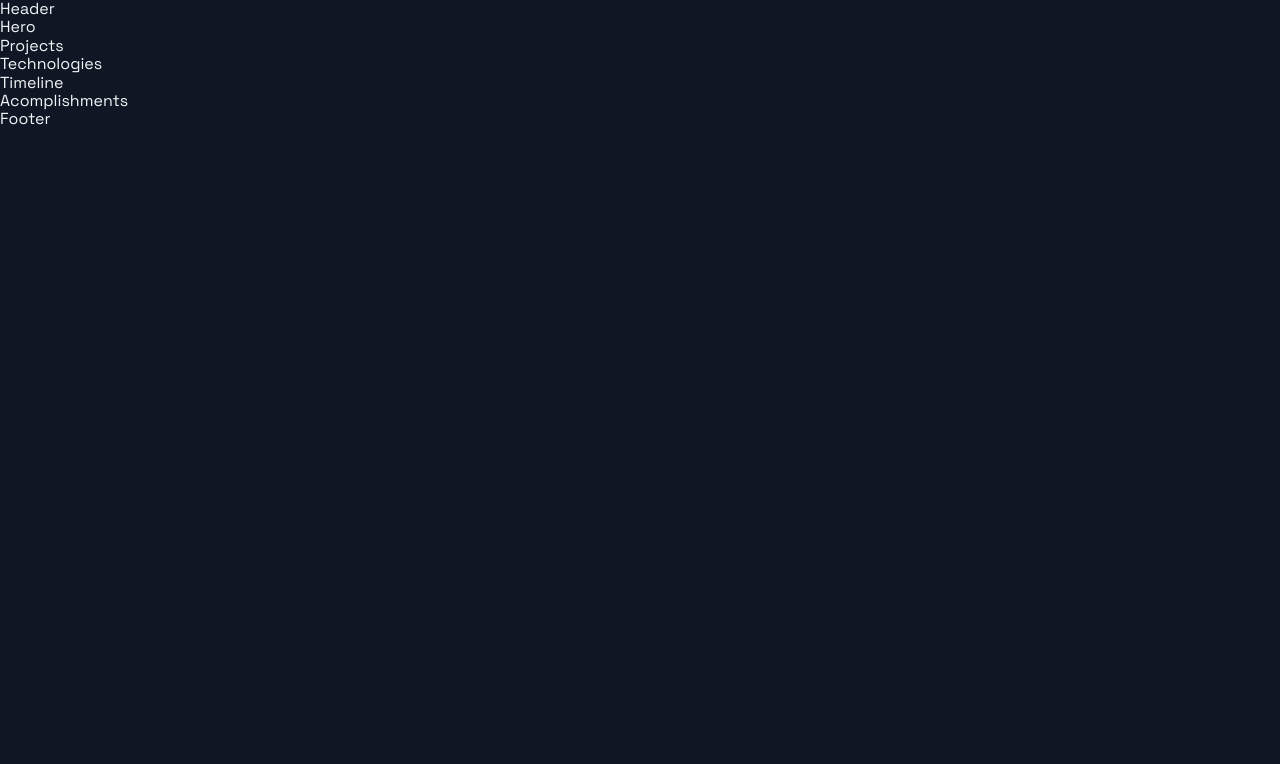
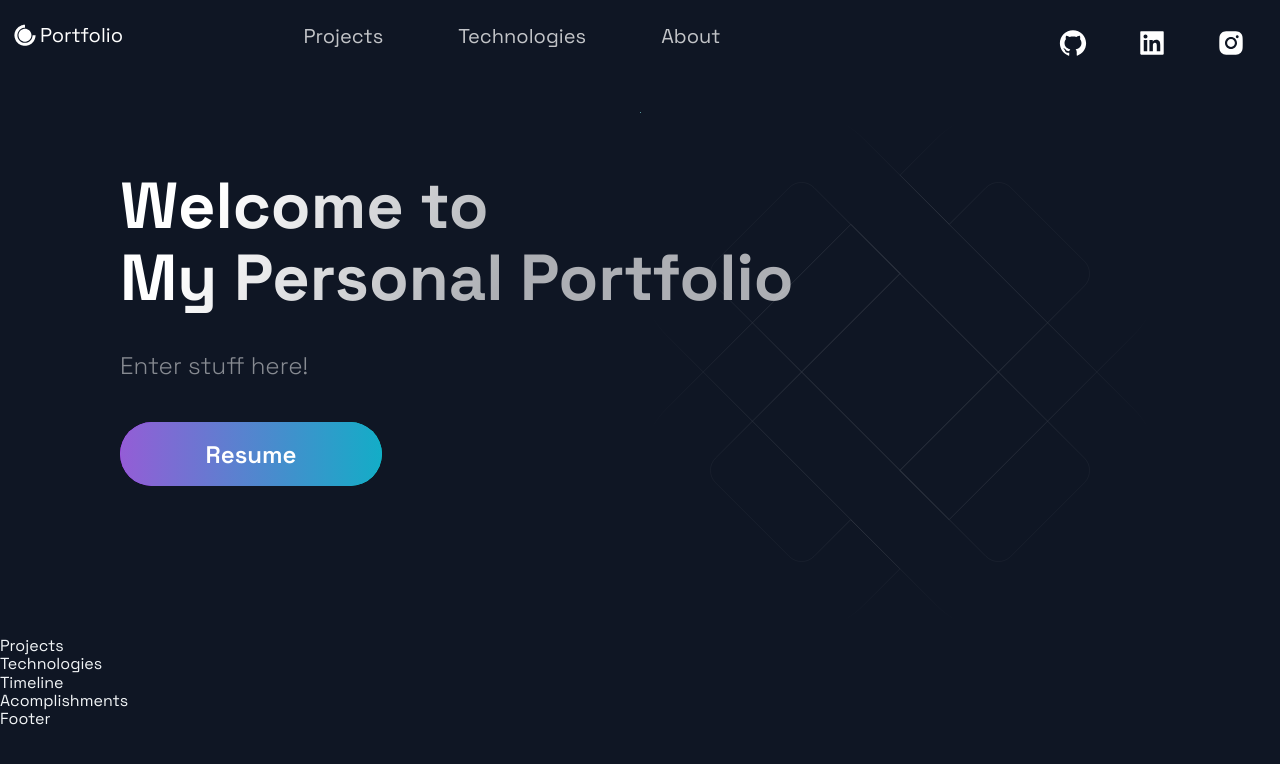
Before and after one commit to ChrisNulis/portfoliotwo, a Next.js app: page / in a window 1280 px wide. Shown: the top 764 px of the page. Built offline with nearby package versions, Linux system fonts and the light colour scheme.

Commit message:
Hero Section done

```diff
--- a/src/components/Header/Header.js
+++ b/src/components/Header/Header.js
@@ -2,13 +2,49 @@ import Link from 'next/link';
 import React from 'react';
 import { AiFillGithub, AiFillInstagram, AiFillLinkedin } from 'react-icons/ai';
 import { DiCssdeck } from 'react-icons/di';
-
-import { Container, Div1, Div2, Div3, NavLink, SocialIcons } from './HeaderStyles';
+import { Container, Div1, Div2, Div3, NavLink, SocialIcons, Span } from './HeaderStyles';
 
 const Header = () =>  (
-  <div>
-    Header
-  </div>
+  <Container>
+    <Div1>
+      <Link href="/">
+        <a style={{ display: "flex", alignItems: "center", color: 'white', marginBottom: '20px'}}>
+          <DiCssdeck size="3rem" /> <Span>Portfolio</Span>
+        </a>
+      </Link>
+
+    </Div1>
+    <Div2>
+      <li>
+        <Link href="#projects">
+          <NavLink>Projects</NavLink>
+        </Link>
+      </li>
+      <li>
+        <Link href="#tech">
+          <NavLink>Technologies</NavLink>
+        </Link>
+      </li>
+      <li>
+        <Link href="#about">
+          <NavLink>About</NavLink>
+        </Link>
+      </li>
+    </Div2>
+    <Div3>
+      <SocialIcons href="https://github.com">
+        <AiFillGithub size="3rem" />
+      </SocialIcons>
+      <SocialIcons href="https://linkedin.com">
+        <AiFillLinkedin size="3rem" />
+      </SocialIcons>
+      <SocialIcons href="https://instagram.com">
+        <AiFillInstagram size="3rem" />
+      </SocialIcons>
+
+
+    </Div3>
+  </Container>
 );
 
 export default Header;
--- a/src/components/Header/HeaderStyles.js
+++ b/src/components/Header/HeaderStyles.js
@@ -17,6 +17,11 @@ export const Container = styled.div`
     grid-row-gap: 0.5rem;
   }
 `;
+
+export const Span = styled.span`
+  font-size: 2rem;
+`;
+
 export const Div1 = styled.div`
   grid-area: 1 / 1 / 2 / 2;
   display: flex;
--- a/src/components/Hero/Hero.js
+++ b/src/components/Hero/Hero.js
@@ -4,10 +4,19 @@ import { Section, SectionText, SectionTitle } from '../../styles/GlobalComponent
 import Button from '../../styles/GlobalComponents/Button';
 import { LeftSection } from './HeroStyles';
 
-const Hero = (props) => (
-  <div>
-    Hero
-  </div>
+const Hero = () => (
+  <Section row nopadding>
+    <LeftSection>
+      <SectionTitle main center>
+        Welcome to <br />
+        My Personal Portfolio
+      </SectionTitle>
+      <SectionText>
+        Enter stuff here!
+      </SectionText>
+      <Button onClick={() => window.location = 'https://google.com'}>Resume</Button>
+    </LeftSection>
+  </Section>
 );
 
 export default Hero;
--- a/src/pages/index.js
+++ b/src/pages/index.js
@@ -10,10 +10,10 @@ import { Section } from '../styles/GlobalComponents';
 const Home = () => {
   return (
     <Layout>
-      {/* <Section grid> */}
+      <Section grid>
         <Hero />
-        {/* <BgAnimation /> */}
-      {/* </Section> */}
+         <BgAnimation />
+      </Section>
       <Projects />
       <Technologies />
       <Timeline />
```
